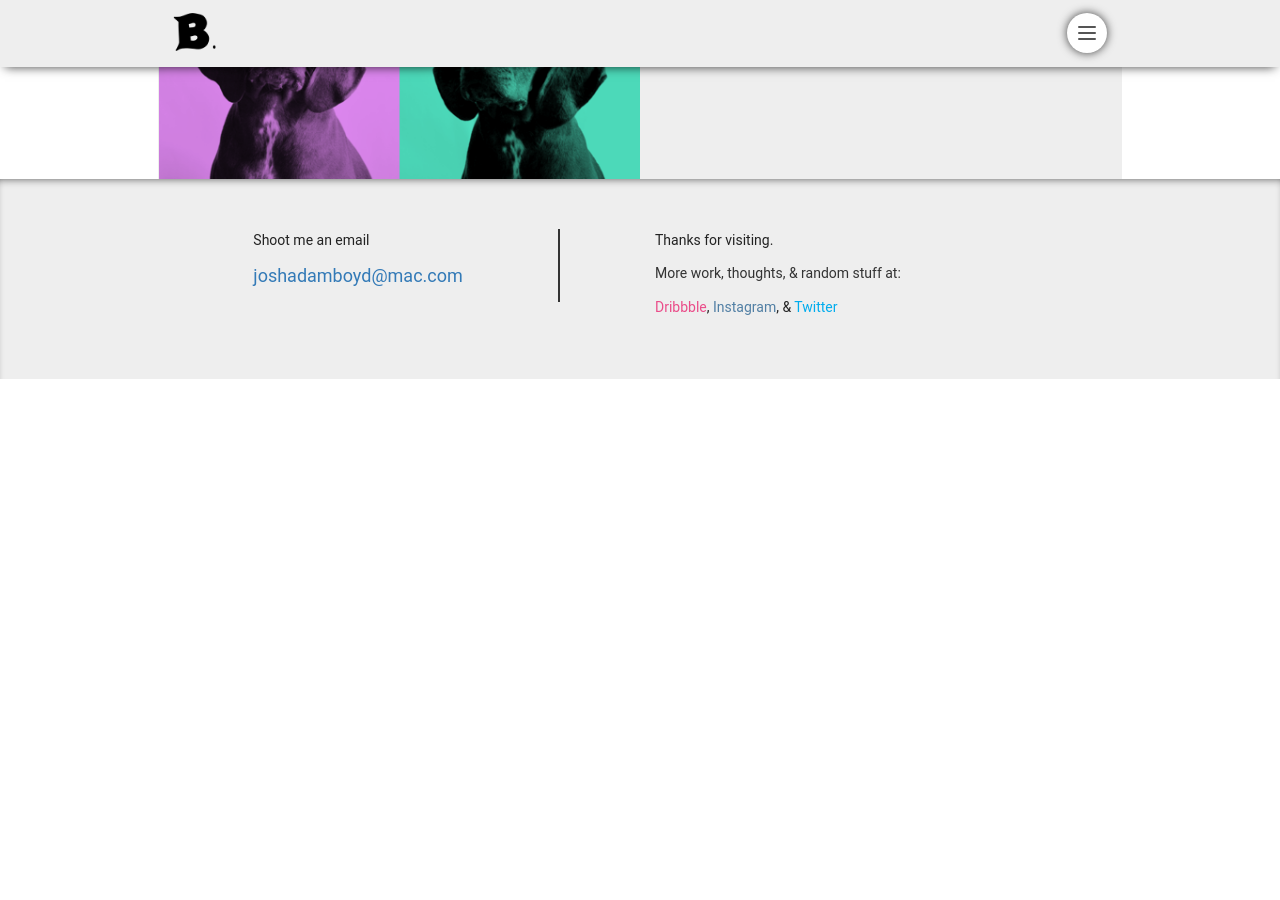
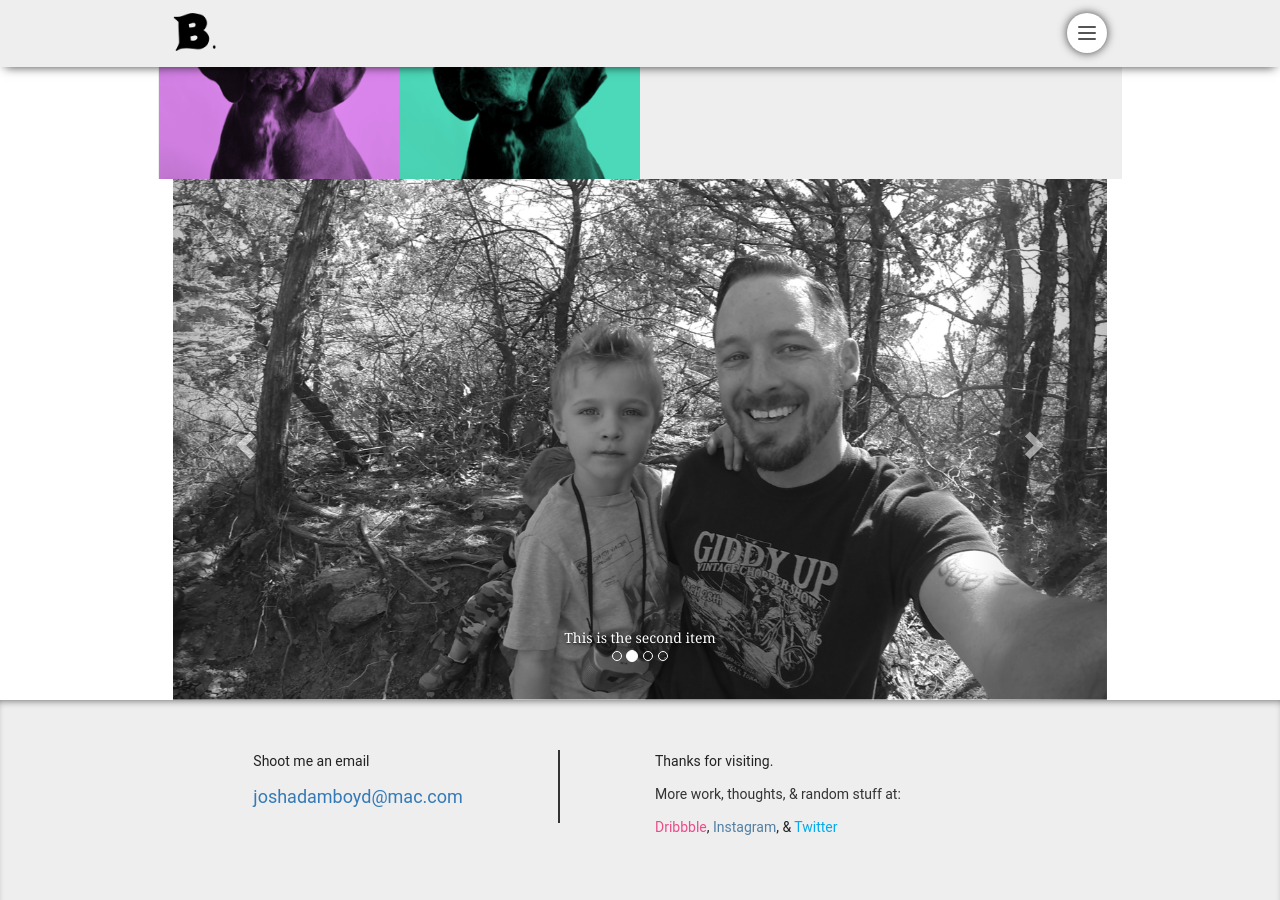
Before and after one commit to joshadamboyd/joshadamboyd.github.io, a Jekyll site: the page built from family.html, in a window 1280 px wide and 900 px high, scrolled down 1969 px. Built offline with Jekyll 4.4.1, drawn with Linux system fonts in a browser that asks for light colours; some web fonts are replaced; comment, search, counter and statistics services are not loaded; before the commit the page ends 2348 px from its top, so only the background shows below that.

Commit message:
Carousels

```diff
--- /dev/null
+++ b/_includes/carousel.html
@@ -0,0 +1,40 @@
+{% comment %}
+  Usage:
+    name: Date file name
+
+    {% include carousel.html name="foo" %}
+{% endcomment %}
+
+{% if site.data.carousel[include.name] %}
+  <div id="carousel-{{ include.name }}" class="carousel slide carousel-slider" data-ride="carousel">
+    <div class="carousel-inner" role="listbox">
+      {% for item in site.data.carousel[include.name] %}
+        <div class="item{% if forloop.first %} active{% endif %}">
+          <img src="{{ item.image | prepend: site.baseurl }}" alt="{{ item.title }}" border="0">
+
+          <div class="carousel-caption">
+            {{ item.title }}
+          </div>
+        </div>
+      {% endfor %}
+    </div>
+
+    <a class="left carousel-control" href="#carousel-{{ include.name }}" role="button" data-slide="prev">
+      <span class="glyphicon glyphicon-chevron-left" aria-hidden="true"></span>
+
+      <span class="sr-only">Previous</span>
+    </a>
+
+    <a class="right carousel-control" href="#carousel-{{ include.name }}" role="button" data-slide="next">
+      <span class="glyphicon glyphicon-chevron-right" aria-hidden="true"></span>
+
+      <span class="sr-only">Next</span>
+    </a>
+
+    <ol class="carousel-indicators">
+      {% for item in site.data.carousel.me %}
+        <li data-target="#carousel-{{ include.name }}" data-slide-to="{{ forloop.index0 }}"{% if forloop.first %} class="active"{% endif %}></li>
+      {% endfor %}
+    </ol>
+  </div>
+{% endif %}
--- a/family.html
+++ b/family.html
@@ -75,3 +75,5 @@ subnav:
     </p>
   </div>
 </div>
+
+{% include carousel.html name="family" %}
--- a/me.html
+++ b/me.html
@@ -65,3 +65,5 @@ subnav:
     </p>
   </div>
 </div>
+
+{% include carousel.html name="me" %}
```
Also changed, not shown: _data/carousel/family.yml (added, +10 -0 lines), _data/carousel/me.yml (added, +10 -0 lines), js/application.coffee (+0 -7 lines), images/carousel/family/jeep-image.png (added), images/carousel/me/jeep-image.png (added).
